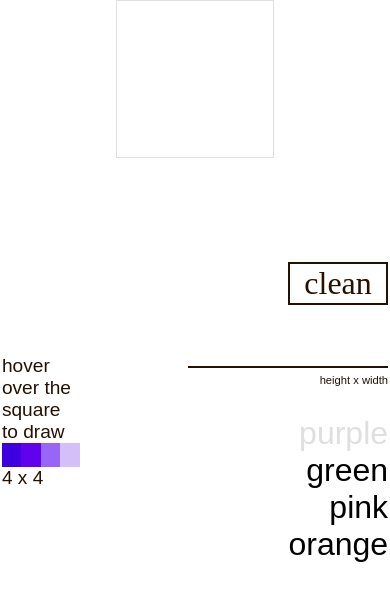
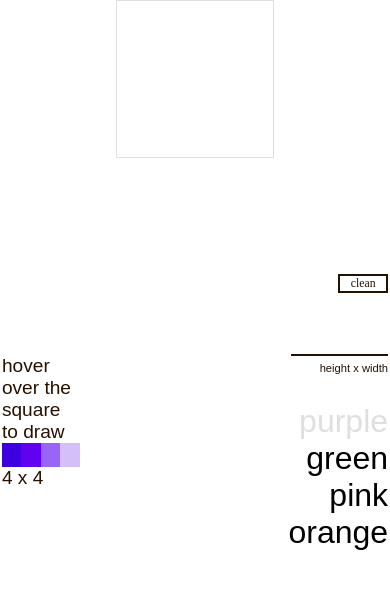
Before and after one commit to noahtalerman/pixel-art, a Flask app: page / in a window 390 px wide. Shown: the top 601 px of the page. Run offline with Flask 2, Linux system fonts and the light colour scheme.

Commit message:
made right ui responsive

```diff
--- a/static/styles.css
+++ b/static/styles.css
@@ -28,7 +28,7 @@ body{
     -webkit-appearance: none;
     -moz-appearance: none;
     width: 50%;
-    font-size: 2em;
+    font-size: 3vw;
     font-family: Montserrat;
 }
 
@@ -83,6 +83,7 @@ form{
     margin-bottom: 20px;
     align-items: flex-end;
     background: transparent;
+    width: 25vw;
 }
 
 .direction-text {
```
